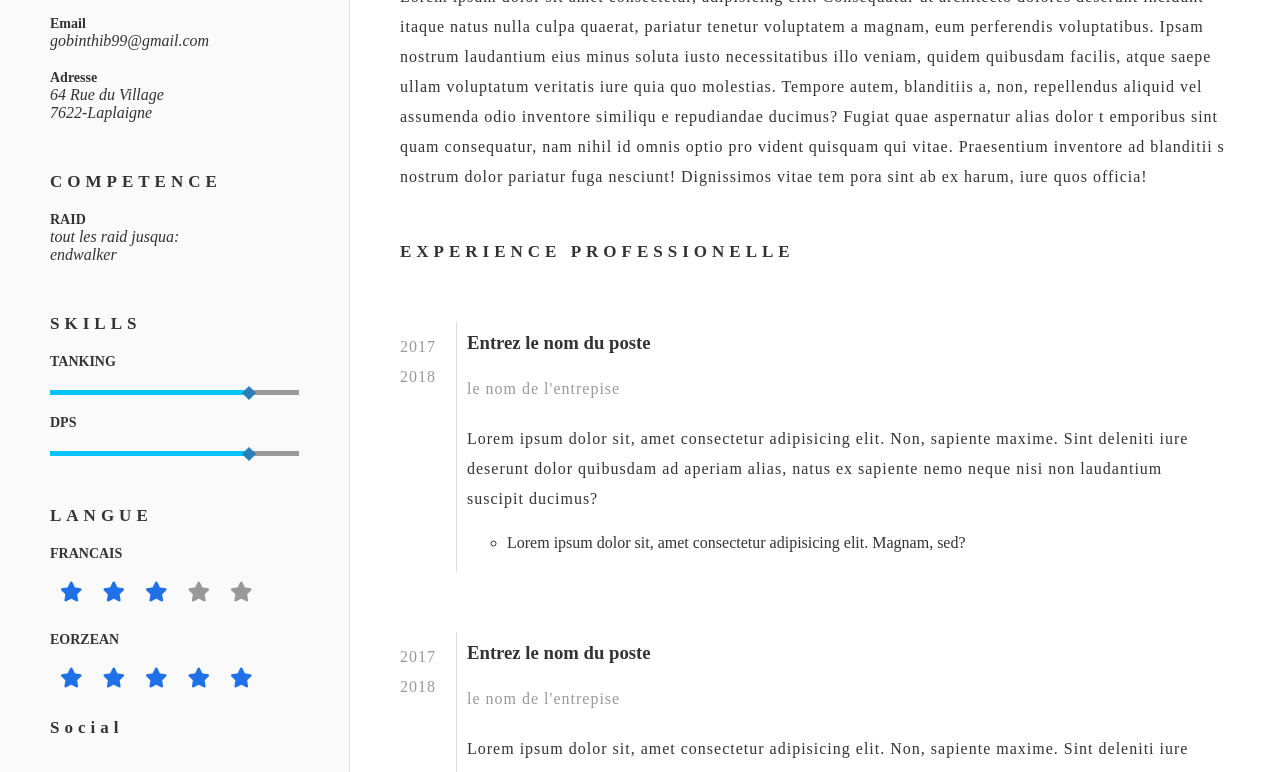
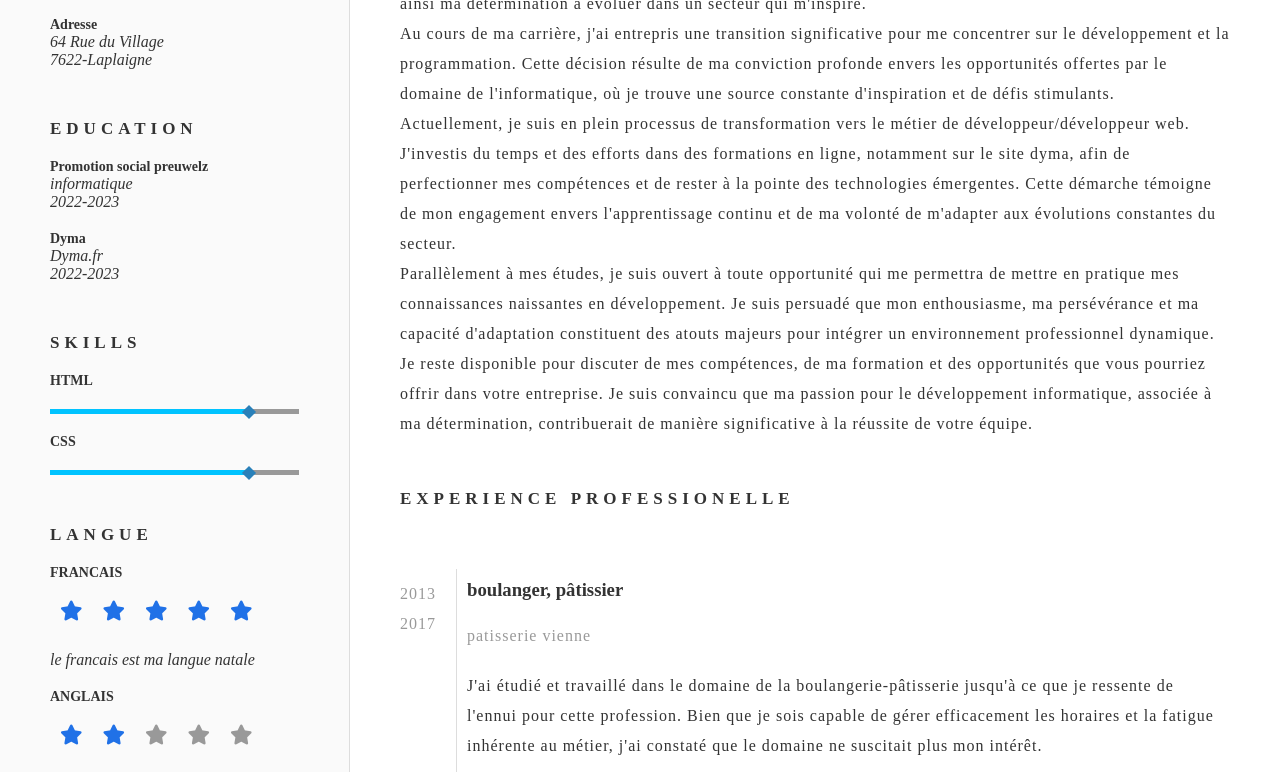
Before and after one commit to thino-yoshi/cv-thib, a website: page index.html in a window 1280 px wide. Shown: the part 499-1271 px from the top of the page. Drawn offline with Linux system fonts and the light colour scheme.

Commit message:
modif donnée reel

```diff
--- a/index.html
+++ b/index.html
@@ -19,11 +19,11 @@
   <body>
     <div class="grid_container">
       <header>
-        <h1><span class="span">K</span>estu Fou</h1>
-        <p>Expert Paladin ff14</p>
+        <h1><span class="span">T</span>hibault Gobin</h1>
+        <p>Developpeur web debutant</p>
       </header>
        <section class="picture">
-        <img src="/img/kestu.png" alt="kestu_fou" />
+        <img src="/img/thib.jpg" alt="kestu_fou" />
       </section>
 
       <aside>
@@ -37,20 +37,22 @@
           <p>64 Rue du Village <br />7622-Laplaigne</p>
         </div>
         <div class="block">
-          <h2 class="title-small">COMPETENCE</h2>
-          <h3>RAID</h3>
-          <p>tout les raid jusqua:<br></> endwalker</p>
+          <h2 class="title-small">EDUCATION</h2>
+          <h3>Promotion social preuwelz</h3>
+          <p>informatique<br></> 2022-2023</p>
+          <h3>Dyma</h3>
+          <p>Dyma.fr<br></> 2022-2023</p>
 
         </div>
         <div class="block">
           <h2 class="title-small">SKILLS</h2>
-          <h3>TANKING</h3>
+          <h3>HTML</h3>
           <div class="bar-skill">
             <div class="bar-skill-progress"></div>
             <div class="bar-skill-dot"></div>
           </div>
 
-          <h3>DPS</h3>
+          <h3>CSS</h3>
           <div class="bar-skill">
             <div class="bar-skill-progress"></div>
             <div class="bar-skill-dot"></div>
@@ -63,21 +65,20 @@
             <i class="fa-solid fa-star text-primary"></i>
             <i class="fa-solid fa-star text-primary"></i>
             <i class="fa-solid fa-star text-primary"></i>
-            <i class="fa-solid fa-star "></i>
-            <i class="fa-solid fa-star "></i>
-
-
+            <i class="fa-solid fa-star text-primary"></i>
+            <i class="fa-solid fa-star text-primary"></i>
           </div>
-          <h3>EORZEAN</h3>
+          <p>le francais est ma langue natale</p>
+          <h3>ANGLAIS</h3>
           <div class="stars-container">
             <i class="fa-solid fa-star text-primary"></i>
             <i class="fa-solid fa-star text-primary"></i>
-            <i class="fa-solid fa-star text-primary"></i>
-            <i class="fa-solid fa-star text-primary"></i>
-            <i class="fa-solid fa-star text-primary"></i>
-
+            <i class="fa-solid fa-star "></i>
+            <i class="fa-solid fa-star "></i>
+            <i class="fa-solid fa-star "></i>
           </div>
-          <div class="block">
+          <p>en anglais j'arrive a me debrouiller pour lire et l'ecrire  </p>
+          <!-- <div class="block">
             <h2 class="title-small">Social</h2>
             <div class="social-container">
               <i class="fa-brands fa-twitter"></i>
@@ -90,61 +91,59 @@
             <div class="social-container">
               <i class="fa-brands fa-facebook"></i>
               <p>Kestu-fou</p>
-          </div>
+          </div> -->
         </div>
       </aside>
        <main>
         <h2 class="title-small">PROFILS PROFESSIONEL</h2>
         <p class="mb-5">
-          Lorem ipsum dolor sit amet consectetur, adipisicing elit. Consequatur
-          ut architecto dolores deserunt incidunt itaque natus nulla culpa
-          quaerat, pariatur tenetur voluptatem a magnam, eum perferendis
-          voluptatibus. Ipsam nostrum laudantium eius minus soluta iusto
-          necessitatibus illo veniam, quidem quibusdam facilis, atque saepe
-          ullam voluptatum veritatis iure quia quo molestias. Tempore autem,
-          blanditiis a, non, repellendus aliquid vel assumenda odio inventore
-          similiqu e repudiandae ducimus? Fugiat quae aspernatur alias dolor t
-          emporibus sint quam consequatur, nam nihil id omnis optio pro vident
-          quisquam qui vitae. Praesentium inventore ad blanditii s nostrum dolor
-          pariatur fuga nesciunt! Dignissimos vitae tem pora sint ab ex harum,
-          iure quos officia!
+          Passionné par le monde de l'informatique, je suis actuellement en quête d'un emploi dans le domaine du développement. Ma motivation découle d'une reorientation professionnelle vers cette discipline, démontrant ainsi ma détermination à évoluer dans un secteur qui m'inspire. <br>
+
+Au cours de ma carrière, j'ai entrepris une transition significative pour me concentrer sur le développement et la programmation. Cette décision résulte de ma conviction profonde envers les opportunités offertes par le domaine de l'informatique, où je trouve une source constante d'inspiration et de défis stimulants. <br>
+
+Actuellement, je suis en plein processus de transformation vers le métier de développeur/développeur web. J'investis du temps et des efforts dans des formations en ligne, notamment sur le site dyma, afin de perfectionner mes compétences et de rester à la pointe des technologies émergentes. Cette démarche témoigne de mon engagement envers l'apprentissage continu et de ma volonté de m'adapter aux évolutions constantes du secteur. <br>
+
+Parallèlement à mes études, je suis ouvert à toute opportunité qui me permettra de mettre en pratique mes connaissances naissantes en développement. Je suis persuadé que mon enthousiasme, ma persévérance et ma capacité d'adaptation constituent des atouts majeurs pour intégrer un environnement professionnel dynamique.<br>
+
+Je reste disponible pour discuter de mes compétences, de ma formation et des opportunités que vous pourriez offrir dans votre entreprise. Je suis convaincu que ma passion pour le développement informatique, associée à ma détermination, contribuerait de manière significative à la réussite de votre équipe.<br>
         </p>
         <h2 class="title-small">EXPERIENCE PROFESSIONELLE</h2>
         <div class="experience">
-          <div class="timeline "><p>2017 <br> 2018
+          <div class="timeline "><p>2013 <br>2017
           </p></div>
           <div class="content">
-            <h3>Entrez le nom du poste</h3>
-            <p class="text-hint mb-2">le nom de l'entrepise </p>
-            <p>Lorem ipsum dolor sit, amet consectetur adipisicing elit. Non, sapiente maxime. Sint deleniti iure deserunt dolor quibusdam ad aperiam alias, natus ex sapiente nemo neque nisi non laudantium suscipit ducimus?</p>
-          <ul><li>Lorem ipsum dolor sit, amet consectetur adipisicing elit. Magnam, sed?</li></ul>
+            <h3>boulanger, pâtissier</h3>
+            <p class="text-hint mb-2">patisserie vienne</p>
+            <p>J'ai étudié et travaillé dans le domaine de la boulangerie-pâtisserie jusqu'à ce que je ressente de l'ennui pour cette profession. Bien que je sois capable de gérer efficacement les horaires et la fatigue inhérente au métier, j'ai constaté que le domaine ne suscitait plus mon intérêt.  </p>
+          <ul><li>Le patron me confiait souvent la responsabilité exclusive des tâches de cuisson, de préparation et de livraison pendant les nuits. Cette expérience m'a permis de développer rapidement une grande autonomie dans l'exécution de ces missions.</li></ul>
           </div>
         </div>
         <div class="experience">
-          <div class="timeline "><p>2017 <br> 2018
+          <div class="timeline "><p>2017 <br> 2020
           </p></div>
           <div class="content">
-            <h3>Entrez le nom du poste</h3>
-            <p class="text-hint mb-2">le nom de l'entrepise </p>
-            <p>Lorem ipsum dolor sit, amet consectetur adipisicing elit. Non, sapiente maxime. Sint deleniti iure deserunt dolor quibusdam ad aperiam alias, natus ex sapiente nemo neque nisi non laudantium suscipit ducimus?</p>
-          <ul><li>Lorem ipsum dolor sit, amet consectetur adipisicing elit. Magnam, sed?</li></ul>
+            <h3>ouvrier de production en agro-alimentaire</h3>
+            <p class="text-hint mb-2">divers entreprises </p>
+            <p>J'ai travaillé dans différentes entreprises, cherchant activement à trouver ma voie et à construire ma vie professionnelle. Malheureusement, jusqu'à présent, le succès m'a échappé, et j'ai ressenti un certain ennui dans ce domaine. </p>
+          <ul><li>j'etais charger de piloter des machine de production </li></ul>
           </div>
         </div>
         <div class="experience">
-          <div class="timeline "><p>2017 <br> 2018
+          <div class="timeline "><p>2021 <br> 2022
           </p></div>
           <div class="content">
-            <h3>Entrez le nom du poste</h3>
-            <p class="text-hint mb-2">le nom de l'entrepise </p>
-            <p>Lorem ipsum dolor sit, amet consectetur adipisicing elit. Non, sapiente maxime. Sint deleniti iure deserunt dolor quibusdam ad aperiam alias, natus ex sapiente nemo neque nisi non laudantium suscipit ducimus?</p>
-          <ul><li>Lorem ipsum dolor sit, amet consectetur adipisicing elit. Magnam, sed?</li></ul>
+            <h3>ouvrier de production en textiles</h3>
+            <p class="text-hint mb-2">divers entreprises </p>
+            <p>J'ai travaillé dans plusieurs entreprises, tentant de découvrir ma voie et de construire ma vie professionnelle, mais jusqu'à présent, le succès m'a échappé. Un sentiment d'ennui s'est installé dans ce domaine.</p>
+          <ul><li>J'étais chargé de piloter des machines de production.</li></ul>
           </div>
         </div>
+      </div>
       </main>
 
      </div>
     <footer>
-      <h2 class="title-small">pour vous contacter</h2>
+      <h2 class="title-small">pour me contacter</h2>
       <form name="contact" method="POST" netlify>
         <i class="fa-regular fa-envelope prefix"></i>
         <input type="text" name="email" placeholder="votre email">
```
Also changed, not shown: img/thib.jpg (added).
